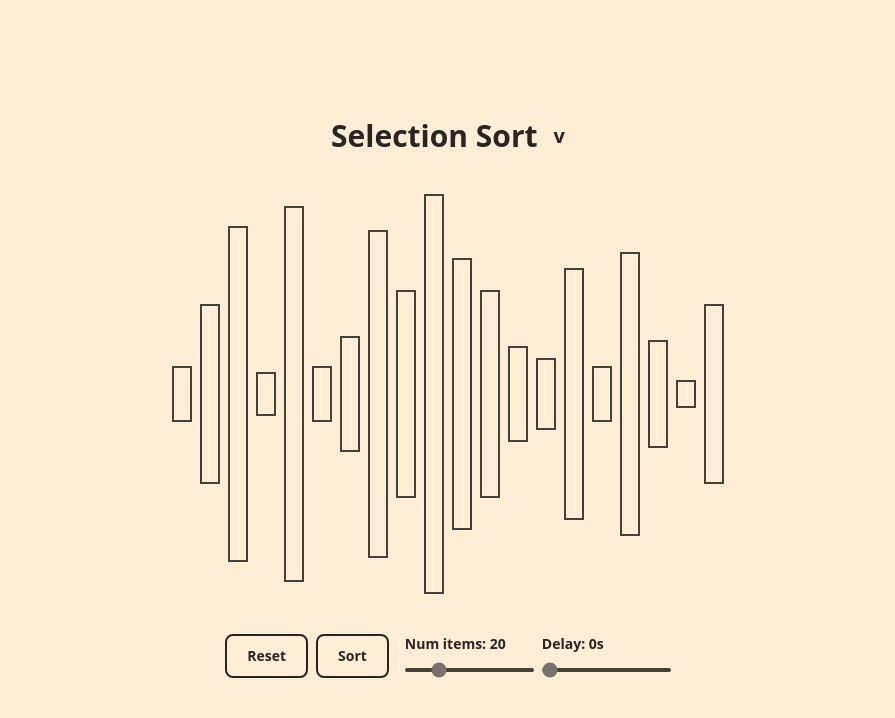
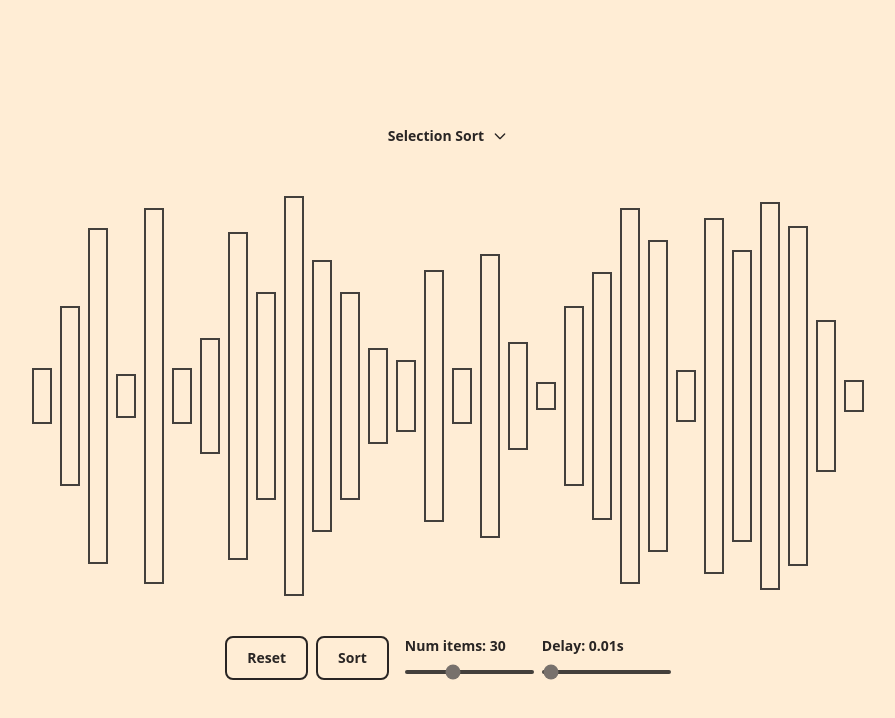
Before and after one commit to nickthorpe71/ts-rdx-lab, a React (Create React App) app: page / in a window 1280 px wide. Shown: the top 718 px of the page, without its empty margins (192-1087 px from the left). Built offline with nearby package versions, Linux system fonts and the light colour scheme.

Commit message:
add dropdown menu

```diff
--- /dev/null
+++ b/src/components/Dropdown.tsx
@@ -0,0 +1,72 @@
+import React, { FC, useState } from "react";
+
+interface DropdownProps {
+    items: {
+        id: string;
+        label: string;
+        onClick: () => void;
+    }[];
+}
+
+const Dropdown: FC<DropdownProps> = ({ items }) => {
+    const [open, setOpen] = useState<boolean>(false);
+    const [selected, setSelected] = useState<string>(items[0].label || "");
+
+    const handleClick = (item: {
+        id: string;
+        label: string;
+        onClick: () => void;
+    }) => {
+        setSelected(item.label);
+        setOpen(false);
+        item.onClick();
+    };
+
+    return (
+        <div>
+            <button
+                className='bg-transparent hover:text-black hover:border-black focus:ring-stone-900 font-bold rounded-lg text-sm px-4 py-2.5 text-center inline-flex items-center relative'
+                type='button'
+                onClick={() => setOpen(!open)}
+            >
+                {selected}{" "}
+                <svg
+                    className='w-4 h-4 ml-2'
+                    aria-hidden='true'
+                    fill='none'
+                    stroke='currentColor'
+                    viewBox='0 0 24 24'
+                    xmlns='http://www.w3.org/2000/svg'
+                >
+                    <path
+                        stroke-linecap='round'
+                        stroke-linejoin='round'
+                        stroke-width='2'
+                        d='M19 9l-7 7-7-7'
+                    />
+                </svg>
+            </button>
+            {open && (
+                <div className='bg-transparent absolute'>
+                    <ul
+                        className='py-2 text-sm font-bold'
+                        aria-labelledby='dropdownDefaultButton'
+                    >
+                        {items.map((item) => (
+                            <li key={item.id} className='h-10'>
+                                <a
+                                    onClick={() => handleClick(item)}
+                                    className='block px-4 py-2 text-stone-800 hover:text-black hover:border-b-2 hover:border-black cursor-pointer'
+                                >
+                                    {item.label}
+                                </a>
+                            </li>
+                        ))}
+                    </ul>
+                </div>
+            )}
+        </div>
+    );
+};
+
+export default Dropdown;
--- a/src/sorting/SelectionSort.tsx
+++ b/src/sorting/SelectionSort.tsx
@@ -7,19 +7,24 @@ import { sleep } from "../utils";
 // components
 import Button from "../components/Button";
 import RangeSlider from "../components/RangeSlider";
+import Dropdown from "../components/Dropdown";
 
 const randomArray = (len: number) =>
     range(len).map(() => Math.ceil(Math.random() * 100));
 
 const SelectionSort: React.FC = () => {
-    const [highlightsOn, setHighlightsOn] = useState<boolean>(false);
-    const [array, setArray] = useState<number[]>(randomArray(20));
+    // sort display state
+    const [array, setArray] = useState<number[]>(randomArray(30));
     const [currentIndex, setCurrentIndex] = useState<number>(0);
     const [consideringIndex, setConsideringIndex] = useState<number | null>(0);
     const [chosenIndex, setChosenIndex] = useState<number | null>(0);
-    const [numItems, setNumItems] = useState<number>(20);
-    const [delay, setDelay] = useState<number>(0); // [ms]
+
+    // sort options state
+    const [highlightsOn, setHighlightsOn] = useState<boolean>(false);
+    const [numItems, setNumItems] = useState<number>(30);
+    const [delay, setDelay] = useState<number>(10); // [ms]
     const [running, setRunning] = useState<boolean>(false);
+    const [sortType, setSortType] = useState<string>("selection");
 
     // Selection sort
     const selectionSort = async (): Promise<void> => {
@@ -112,7 +117,14 @@ const SelectionSort: React.FC = () => {
 
     const handleSort = async () => {
         setRunning(true);
-        await quickSort();
+        switch (sortType) {
+            case "selection":
+                await selectionSort();
+                break;
+            case "quick":
+                await quickSort();
+                break;
+        }
         setRunning(false);
     };
 
@@ -137,10 +149,20 @@ const SelectionSort: React.FC = () => {
 
     return (
         <div className={`h-screen flex flex-col items-center justify-center`}>
-            <button className='flex gap-4 hover:text-black hover:border-black focus:ring-stone-900'>
-                <h1 className='text-3xl font-bold'>Selection Sort</h1>
-                <p className='text-xl font-semibold mt-1'>v</p>
-            </button>
+            <Dropdown
+                items={[
+                    {
+                        id: "selection",
+                        label: "Selection Sort",
+                        onClick: () => setSortType("selection"),
+                    },
+                    {
+                        id: "quick",
+                        label: "Quick Sort",
+                        onClick: () => setSortType("quick"),
+                    },
+                ]}
+            />
             <div
                 className={`w-full flex items-center justify-center h-3/6 my-10`}
             >
```
